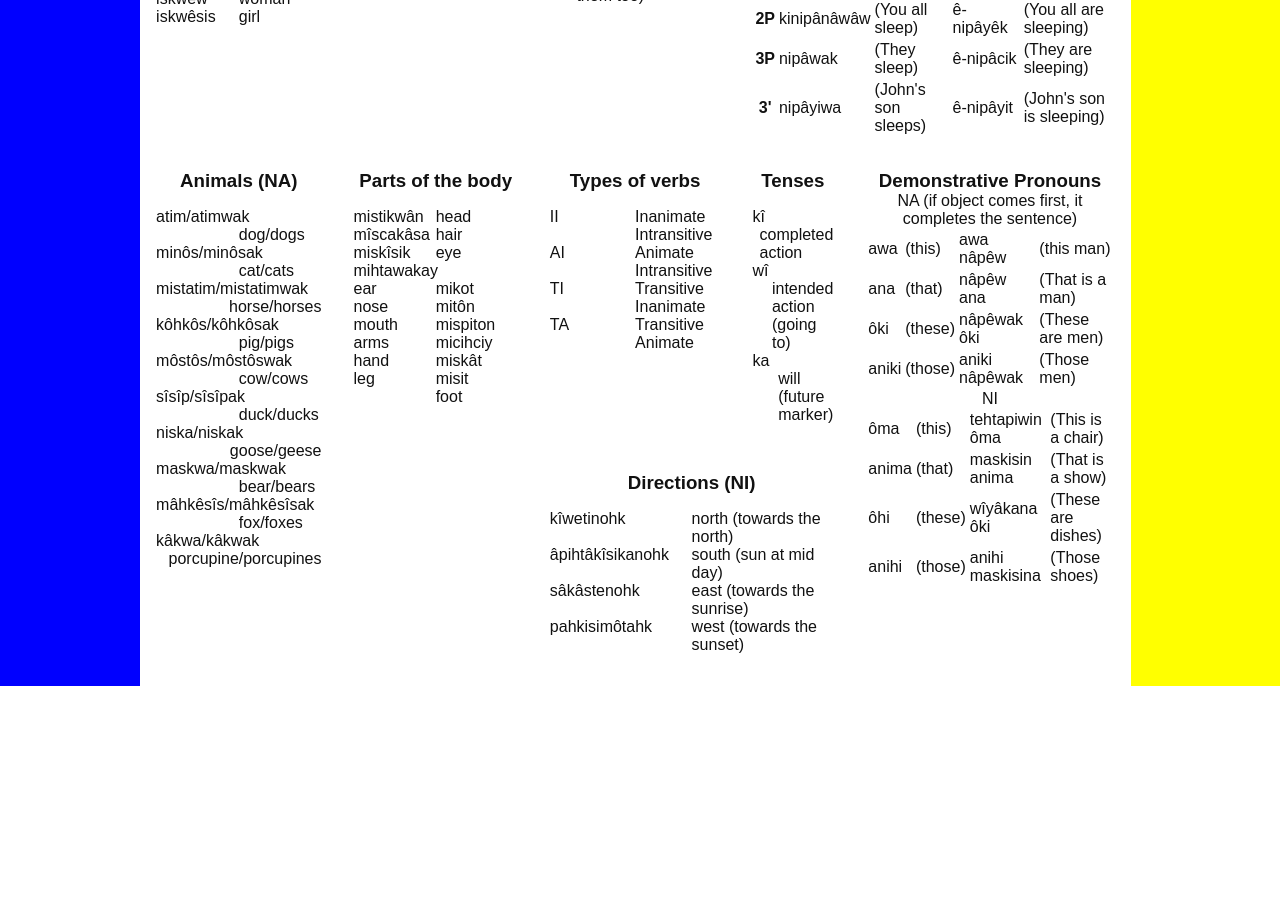
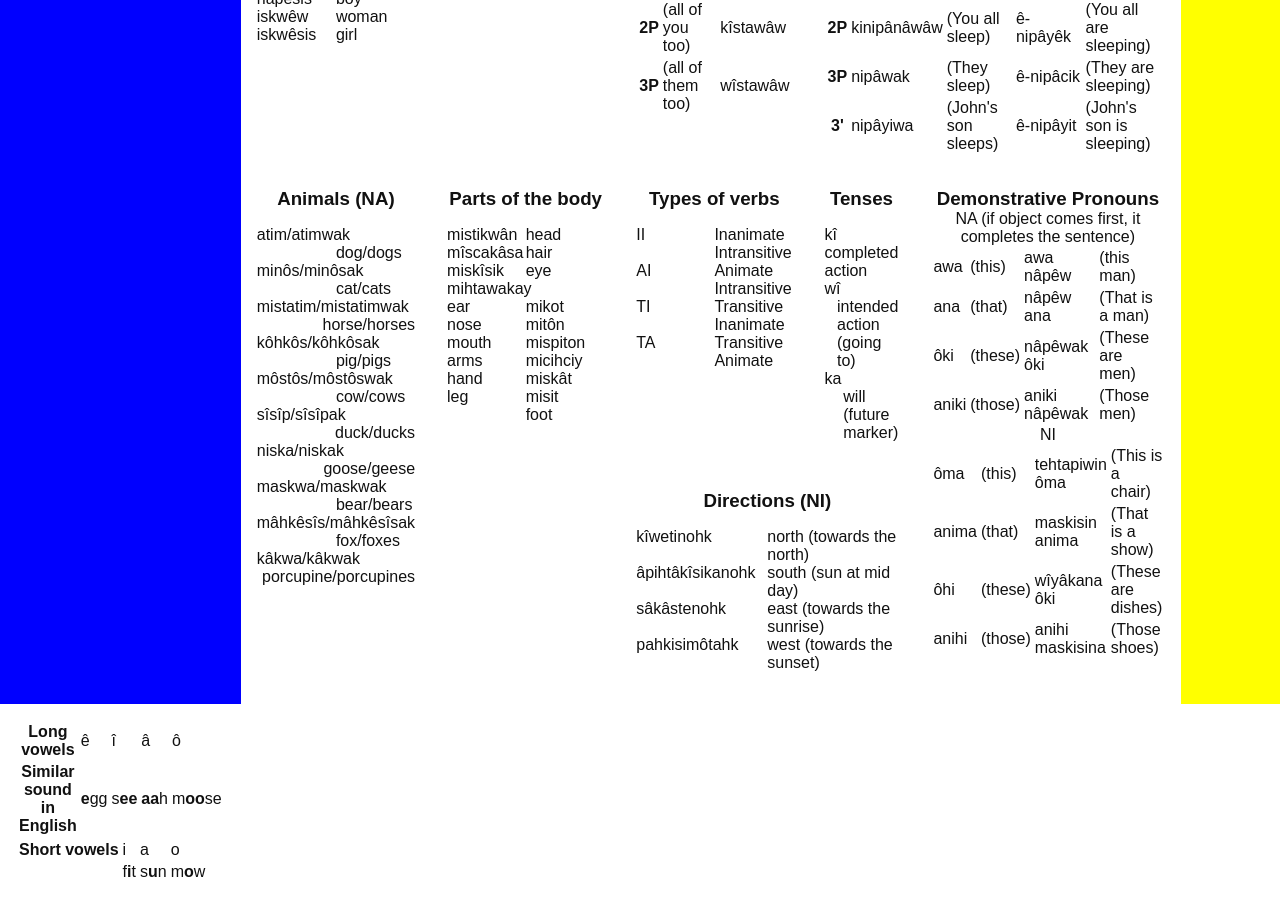
Before and after one commit to eddieantonio/cree-language-guide, a Jekyll site: the page built from index.html, in a window 1280 px wide and 900 px high, scrolled down 1343 px. Built offline with Jekyll 4.4.1, drawn with Linux system fonts in a browser that asks for light colours; before the commit the page ends 2029 px from its top, so only the background shows below that.

Commit message:
Add vowels, I guess.

```diff
--- a/_data/guide.yml
+++ b/_data/guide.yml
@@ -484,3 +484,28 @@ sections:
     - _h_ as in _h_ay
     - _m_ as in _m_e
     - _n_ as in _n_ap
+
+ vowels:
+   tables:
+    - titles:
+       - Long vowels
+       - Similar sound in English
+      contents:
+       - cree: ê
+         eng: <b>e</b>gg
+       - cree: î
+         eng: s<b>ee</b>
+       - cree: â
+         eng: <b>aa</b>h
+       - cree: ô
+         eng: m<b>oo</b>se
+    - titles:
+       - Short vowels
+       -
+      contents:
+       - cree: i
+         eng: f<b>i</b>t
+       - cree: a
+         eng: s<b>u</b>n
+       - cree: o
+         eng: m<b>o</b>w
--- a/index.html
+++ b/index.html
@@ -241,3 +241,24 @@ layout: guide
   {%- endfor -%}
   </ul>
 </section>
+
+{%- assign section = "vowels" -%}
+{%- assign _ = __.sections[section] -%}
+<section id="{{ section }}" class="{{ section }}">
+  {%- for table in _.tables -%}
+    <table>
+      <tr>
+        <th scope="row">{{ table.titles[0] }}</th>
+        {%- for col in table.contents -%}
+          <td lang="cr">{{ col.cree }}</td>
+        {%- endfor -%}
+      </tr>
+      <tr>
+        <th scope="row">{{ table.titles[1] }}</th>
+        {%- for col in table.contents -%}
+          <td>{{ col.eng }}</td>
+        {%- endfor -%}
+      </tr>
+    </table>
+  {%- endfor -%}
+</section>
```
